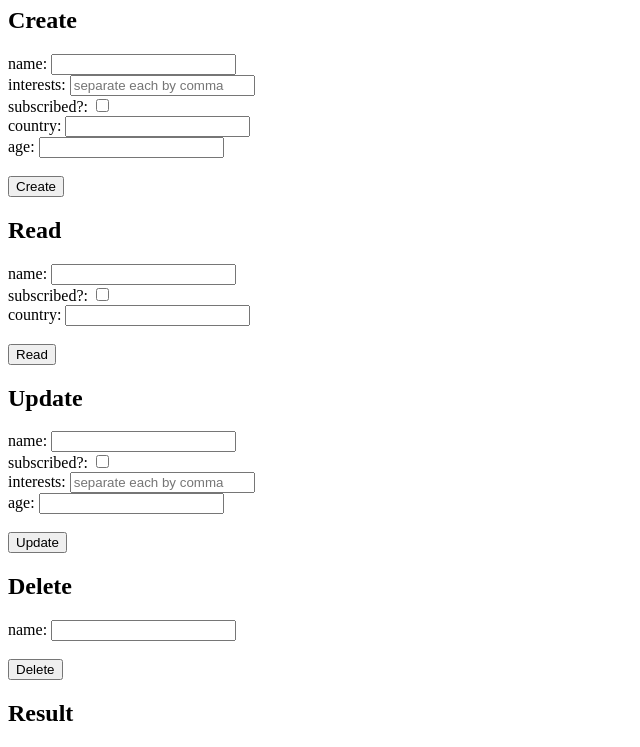
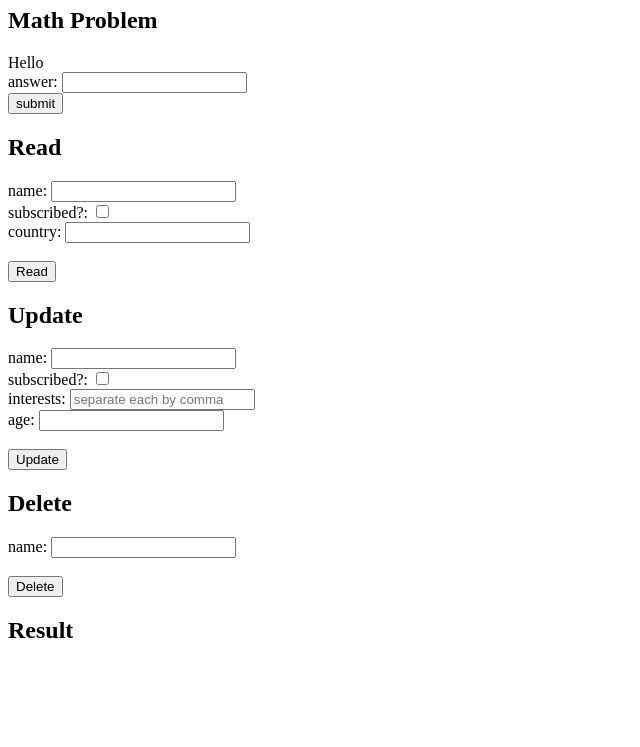
Before and after one commit to SophieChenly/Hello_Hacks, a plain HTML site: page index.html in a window 1280 px wide. Shown: the part 73-820 px from the top of the page, without its empty margins (0-640 px from the left). Drawn offline with Linux system fonts and the light colour scheme.

Commit message:
change index.html

```diff
--- a/index.html
+++ b/index.html
@@ -7,20 +7,14 @@
 
   <body>
     <script src="src/handler.js"></script>
-    <h1>Subscription "API"</h1>
-    <h2>Create</h2>
+    <h1>Backend Demo</h1>
+    <h2>Math Problem</h2>
+
+   <div id="problem">Hello</div>
     <form id="createPeopleForm">
-      name: <input type="text" name="name" /><br />
-      interests:
-      <input
-        type="text"
-        name="interests"
-        placeholder="separate each by comma"
-      /><br />
-      subscribed?: <input type="checkbox" name="subscribed" /><br />
-      country: <input type="text" name="country" /><br />
-      age: <input type="text" name="age" /><br /><br />
-      <input type="submit" value="Create" /><br />
+      answer: <input type="text" name="name" /><br />
+
+      <input type="submit" value="submit" /><br />
     </form>
     <h2>Read</h2>
     <form id="readPeopleForm">
--- a/src/handler.js
+++ b/src/handler.js
@@ -0,0 +1,3 @@
+const variable = document.getElementById('problem')
+
+variable.textContent = "3"
```
